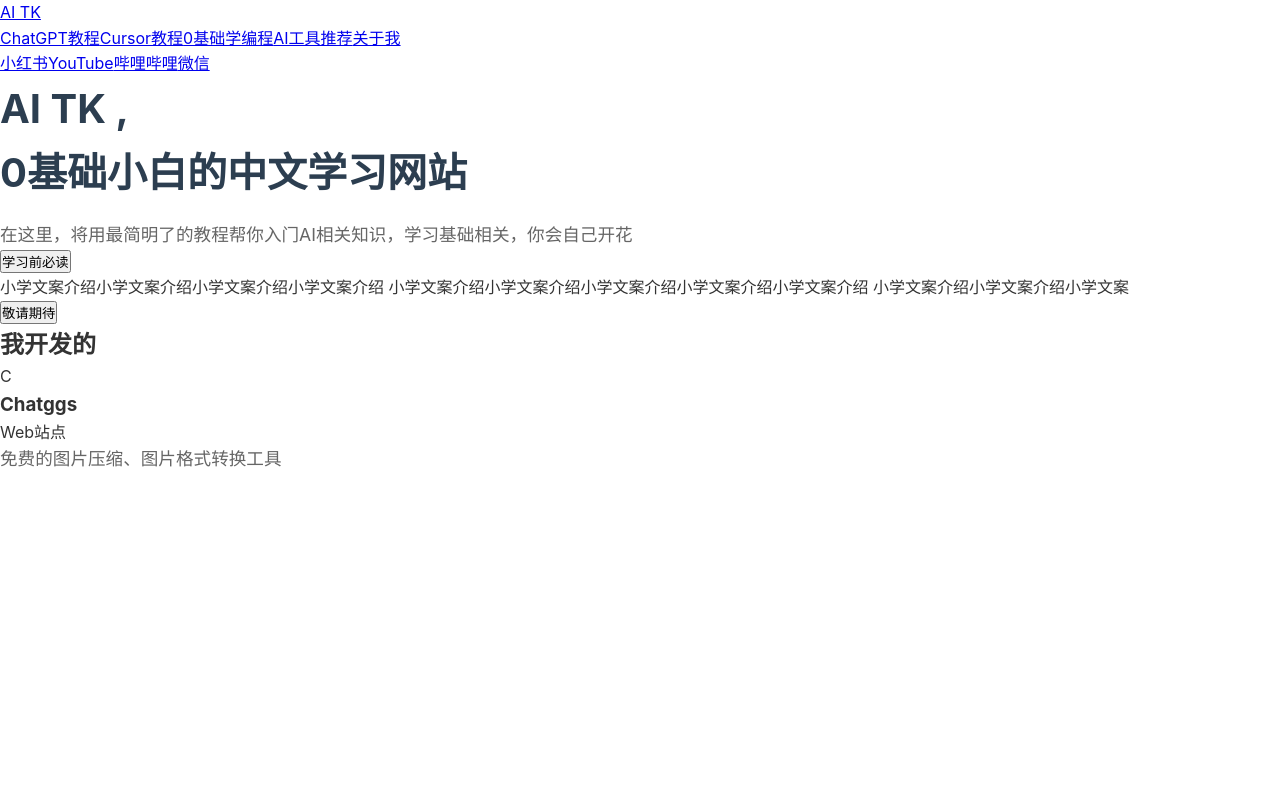
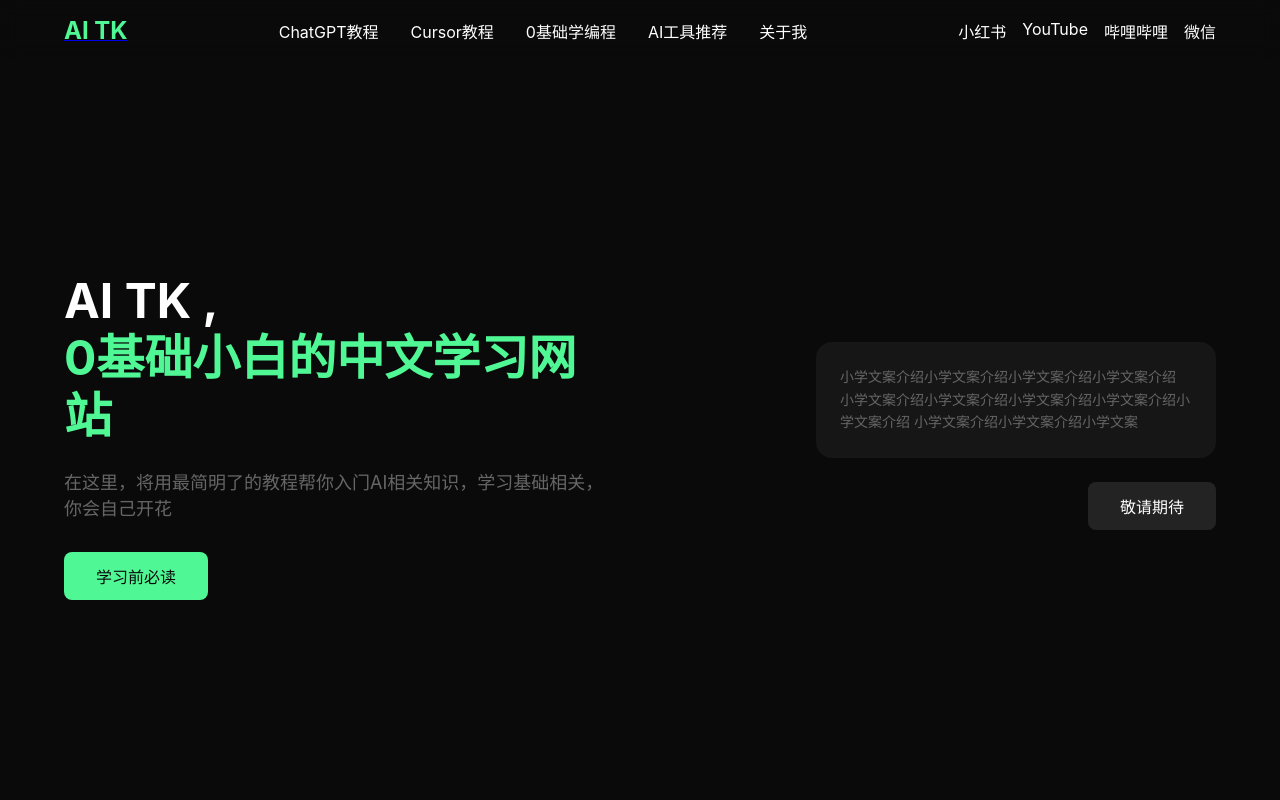
Before and after one commit to Qihu87/personal-website, a Next.js app: page / in a window 1280 px wide. Shown: the top 800 px of the page. Built offline with nearby package versions, Linux system fonts and the light colour scheme.

Commit message:
基础结构定义

```diff
--- a/src/app/globals.css
+++ b/src/app/globals.css
@@ -1,33 +1,249 @@
-/* 重置默认样式 */
+/* 重置样式 */
 * {
   margin: 0;
   padding: 0;
   box-sizing: border-box;
 }
 
-/* 全局样式 */
-body {
-  font-family: -apple-system, BlinkMacSystemFont, "Segoe UI", Roboto, "Helvetica Neue", Arial, sans-serif;
-  line-height: 1.6;
-  color: #333;
+:root {
+  --primary-color: #50F795;
+  --bg-dark: #0A0A0A;
+  --text-light: #FFFFFF;
+  --text-gray: #666666;
 }
 
-/* 主要内容区域样式 */
-.main {
+body {
+  background-color: var(--bg-dark);
+  color: var(--text-light);
+  font-family: -apple-system, BlinkMacSystemFont, "Segoe UI", sans-serif;
+  min-height: 100vh;
+}
+
+/* 导航栏样式 */
+.navbar {
+  position: fixed;
+  top: 0;
+  left: 0;
+  right: 0;
+  background-color: rgba(10, 10, 10, 0.8);
+  backdrop-filter: blur(10px);
+  padding: 16px 0;
+  z-index: 1000;
+}
+
+.nav-content {
   max-width: 1200px;
   margin: 0 auto;
-  padding: 2rem;
+  padding: 0 24px;
+  display: flex;
+  justify-content: space-between;
+  align-items: center;
 }
 
-/* 标题样式 */
-h1 {
-  font-size: 2.5rem;
-  margin-bottom: 1rem;
-  color: #2c3e50;
+.logo-text {
+  color: var(--primary-color);
+  font-size: 24px;
+  font-weight: bold;
 }
 
-/* 段落样式 */
-p {
-  font-size: 1.1rem;
-  color: #666;
+.nav-links {
+  display: flex;
+  gap: 32px;
 }
+
+.nav-links a {
+  color: var(--text-light);
+  text-decoration: none;
+  font-size: 16px;
+  transition: color 0.2s;
+}
+
+.nav-links a:hover {
+  color: var(--primary-color);
+}
+
+.social-links {
+  display: flex;
+  gap: 16px;
+}
+
+.social-icon {
+  color: var(--text-light);
+  text-decoration: none;
+  transition: color 0.2s;
+}
+
+.social-icon:hover {
+  color: var(--primary-color);
+}
+
+/* 英雄区域样式 */
+.hero {
+  min-height: 100vh;
+  padding: 120px 24px 48px;
+  display: flex;
+  align-items: center;
+  justify-content: space-between;
+  max-width: 1200px;
+  margin: 0 auto;
+  gap: 48px;
+}
+
+.hero-content {
+  flex: 1;
+}
+
+.hero-title {
+  font-size: 48px;
+  line-height: 1.2;
+  margin-bottom: 24px;
+}
+
+.highlight {
+  color: var(--primary-color);
+}
+
+.hero-description {
+  font-size: 18px;
+  color: var(--text-gray);
+  margin-bottom: 32px;
+  max-width: 600px;
+}
+
+.primary-button {
+  background-color: var(--primary-color);
+  color: var(--bg-dark);
+  border: none;
+  padding: 12px 32px;
+  border-radius: 8px;
+  font-size: 16px;
+  cursor: pointer;
+  transition: opacity 0.2s;
+}
+
+.primary-button:hover {
+  opacity: 0.9;
+}
+
+.secondary-button {
+  background-color: rgba(255, 255, 255, 0.1);
+  color: var(--text-light);
+  border: none;
+  padding: 12px 32px;
+  border-radius: 8px;
+  font-size: 16px;
+  cursor: pointer;
+  transition: background-color 0.2s;
+}
+
+.secondary-button:hover {
+  background-color: rgba(255, 255, 255, 0.2);
+}
+
+/* 工具卡片区域样式 */
+.tools-section {
+  padding: 48px 24px;
+  background-color: #111;
+}
+
+.section-container {
+  max-width: 1200px;
+  margin: 0 auto;
+}
+
+.section-title {
+  font-size: 24px;
+  margin-bottom: 32px;
+}
+
+.tools-grid {
+  display: grid;
+  grid-template-columns: repeat(auto-fill, minmax(300px, 1fr));
+  gap: 24px;
+}
+
+.tool-card {
+  background-color: rgba(255, 255, 255, 0.05);
+  border-radius: 12px;
+  padding: 24px;
+  display: flex;
+  gap: 16px;
+  transition: background-color 0.2s;
+}
+
+.tool-card:hover {
+  background-color: rgba(255, 255, 255, 0.1);
+}
+
+.tool-icon {
+  width: 48px;
+  height: 48px;
+  background-color: var(--primary-color);
+  border-radius: 8px;
+  display: flex;
+  align-items: center;
+  justify-content: center;
+  font-weight: bold;
+  color: var(--bg-dark);
+}
+
+.tool-content h3 {
+  margin-bottom: 8px;
+}
+
+.tag {
+  background-color: rgba(80, 247, 149, 0.1);
+  color: var(--primary-color);
+  padding: 4px 8px;
+  border-radius: 4px;
+  font-size: 12px;
+  margin-right: 8px;
+  display: inline-block;
+}
+
+/* 头像组样式 */
+.hero-avatars {
+  flex: 1;
+  display: flex;
+  flex-direction: column;
+  align-items: flex-end;
+  gap: 24px;
+}
+
+.avatar-group {
+  background-color: rgba(255, 255, 255, 0.05);
+  border-radius: 16px;
+  padding: 24px;
+  max-width: 400px;
+}
+
+.avatar-text {
+  color: var(--text-gray);
+  font-size: 14px;
+  line-height: 1.6;
+}
+
+/* 响应式设计 */
+@media (max-width: 768px) {
+  .nav-links, .social-links {
+    display: none;
+  }
+
+  .hero {
+    flex-direction: column;
+    text-align: center;
+    padding-top: 80px;
+  }
+
+  .hero-title {
+    font-size: 36px;
+  }
+
+  .hero-avatars {
+    align-items: center;
+  }
+
+  .tools-grid {
+    grid-template-columns: 1fr;
+  }
+}
```
